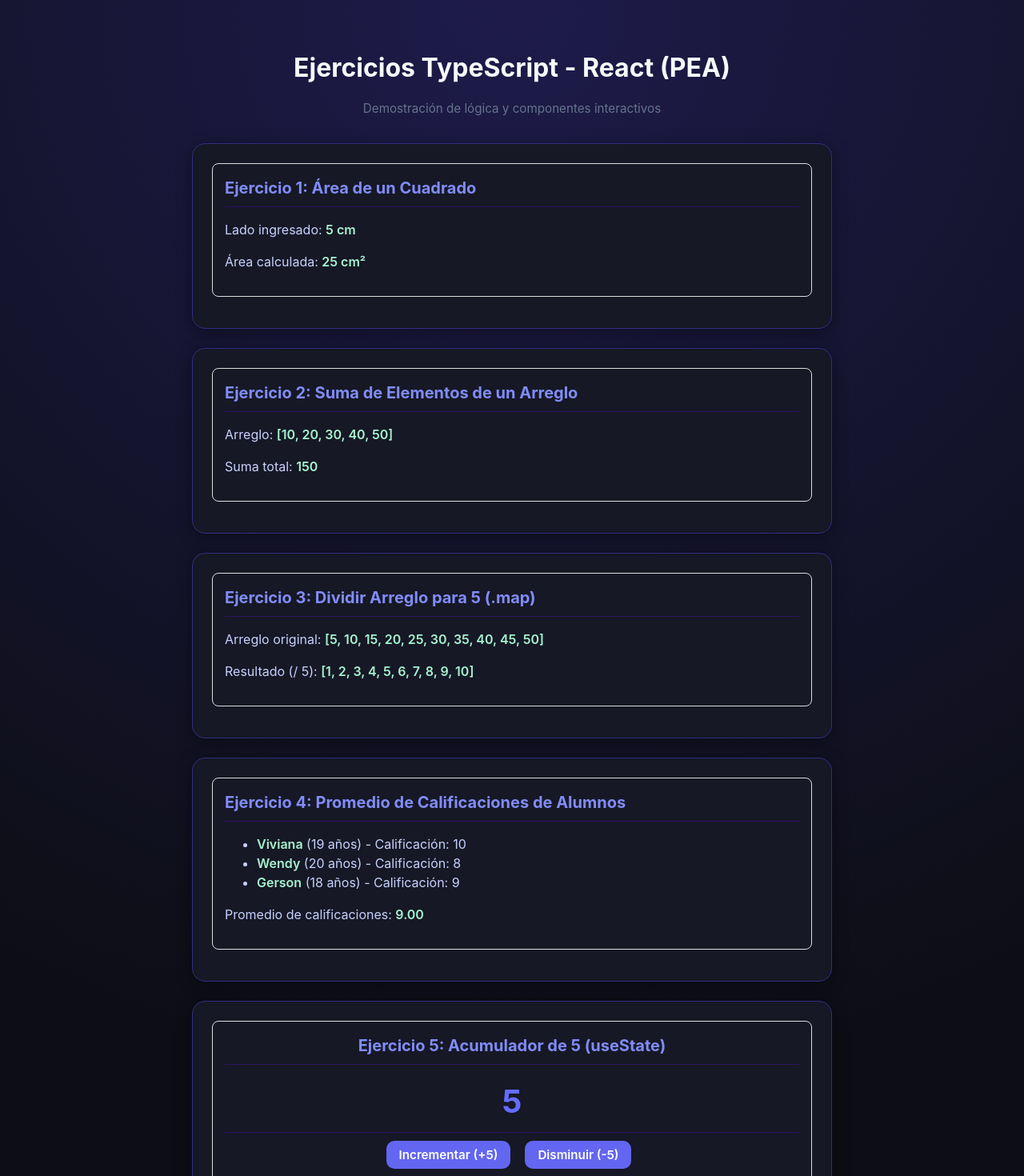
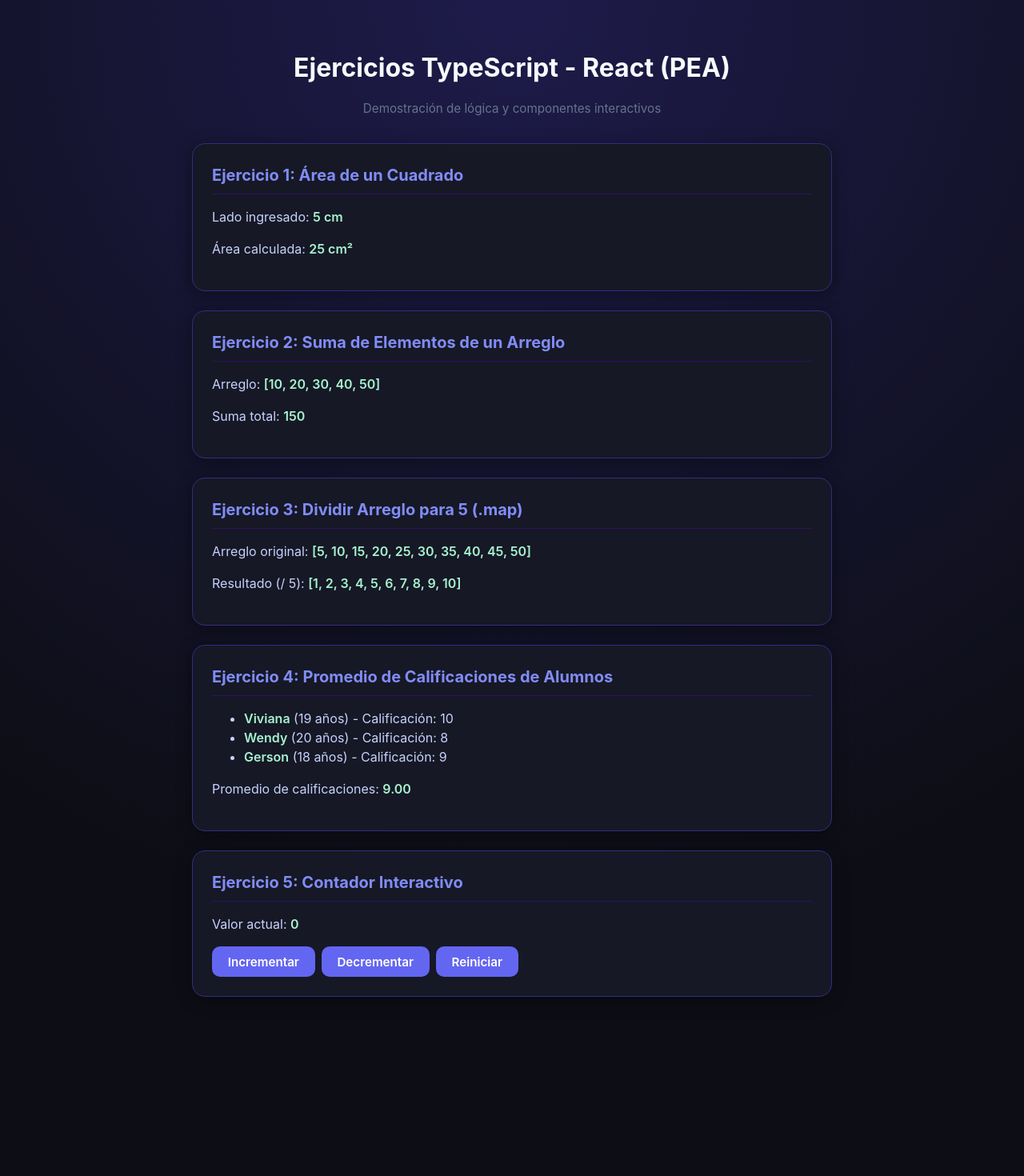
Before and after one commit to JerezGael/gael-jerez-proyecto-react-pea, a React (Vite) app: page / in a window 1280 px wide. Shown: the top 1470 px of the page at 80% size. After the commit the page ends 1310 px from the top, so only its background shows below. Built offline with nearby package versions, Linux system fonts and the light colour scheme.

Commit message:
docs: adición de comentarios explicativos en componentes JSX

```diff
--- a/src/components/Ejercicio1.jsx
+++ b/src/components/Ejercicio1.jsx
@@ -1,18 +1,16 @@
-import React from 'react';
+// Componente para calcular el área de un cuadrado
+export const Ejercicio1 = () => {
+  // Definición del lado del cuadrado en centímetros
+  const lado = 5;
 
-export const Ejercicio1 = () => {
-  // Función con parámetros para calcular el área de un cuadrado
-  const calcularAreaCuadrado = (lado) => {
-    return lado * lado;
-  };
-
-  const ladoEjemplo = 5;
+  // Cálculo de la superficie (fórmula: lado * lado)
+  const area = lado * lado;
 
   return (
-    <div style={{ padding: '15px', border: '1px solid #ddd', borderRadius: '8px', marginBottom: '15px' }}>
+    <div>
       <h3>Ejercicio 1: Área de un Cuadrado</h3>
-      <p>Lado ingresado: <strong>{ladoEjemplo} cm</strong></p>
-      <p>Área calculada: <strong>{calcularAreaCuadrado(ladoEjemplo)} cm²</strong></p>
+      <p>Lado ingresado: <strong>{lado} cm</strong></p>
+      <p>Área calculada: <strong>{area} cm²</strong></p>
     </div>
   );
-};// Commit 2
+};
--- a/src/components/Ejercicio2.jsx
+++ b/src/components/Ejercicio2.jsx
@@ -1,18 +1,16 @@
-import React from 'react';
-
+// Componente para sumar los elementos de un arreglo numérico
 export const Ejercicio2 = () => {
-  // Función que recibe un arreglo y retorna la suma de sus elementos
-  const sumarArreglo = (arr) => {
-    return arr.reduce((total, num) => total + num, 0);
-  };
-
+  // Lista de números a procesar
   const numeros = [10, 20, 30, 40, 50];
 
+  // Acumulación de valores utilizando el método .reduce()
+  const suma = numeros.reduce((acc, curr) => acc + curr, 0);
+
   return (
-    <div style={{ padding: '15px', border: '1px solid #ddd', borderRadius: '8px', marginBottom: '15px' }}>
+    <div>
       <h3>Ejercicio 2: Suma de Elementos de un Arreglo</h3>
       <p>Arreglo: <strong>[{numeros.join(', ')}]</strong></p>
-      <p>Suma total: <strong>{sumarArreglo(numeros)}</strong></p>
+      <p>Suma total: <strong>{suma}</strong></p>
     </div>
   );
-};// Commit 3
+};
--- a/src/components/Ejercicio3.jsx
+++ b/src/components/Ejercicio3.jsx
@@ -1,17 +1,16 @@
-import React from 'react';
+// Componente para transformar una lista dividiendo sus elementos entre 5
+export const Ejercicio3 = () => {
+  // Arreglo numérico base
+  const arregloOriginal = [5, 10, 15, 20, 25, 30, 35, 40, 45, 50];
 
-export const Ejercicio3 = () => {
-  // Arreglo original proporcionado en la guía
-  const arreglo = [5, 10, 15, 20, 25, 30, 35, 40, 45, 50];
-
-  // Función empleando el método map para dividir cada valor para 5
-  const arregloDividido = arreglo.map((num) => num / 5);
+  // Generación de un nuevo arreglo transformado usando .map()
+  const arregloDividido = arregloOriginal.map((num) => num / 5);
 
   return (
-    <div style={{ padding: '15px', border: '1px solid #ddd', borderRadius: '8px', marginBottom: '15px' }}>
+    <div>
       <h3>Ejercicio 3: Dividir Arreglo para 5 (.map)</h3>
-      <p>Arreglo original: <strong>[{arreglo.join(', ')}]</strong></p>
+      <p>Arreglo original: <strong>[{arregloOriginal.join(', ')}]</strong></p>
       <p>Resultado (/ 5): <strong>[{arregloDividido.join(', ')}]</strong></p>
     </div>
   );
-};// Commit 4
+};
--- a/src/components/Ejercicio4.jsx
+++ b/src/components/Ejercicio4.jsx
@@ -1,35 +1,23 @@
-import React from 'react';
-
+// Componente para procesar y renderizar datos de estudiantes
 export const Ejercicio4 = () => {
-  // Arreglo de objetos "alumno" según las especificaciones
+  // Arreglo de objetos con la información de los alumnos
   const alumnos = [
-    {
-      name: 'Viviana',
-      edad: 19,
-      calificacion: 10,
-    },
-    {
-      name: 'Wendy',
-      edad: 20,
-      calificacion: 8,
-    },
-    {
-      name: 'Gerson',
-      edad: 18,
-      calificacion: 9,
-    },
+    { name: 'Viviana', edad: 19, calificacion: 10 },
+    { name: 'Wendy', edad: 20, calificacion: 8 },
+    { name: 'Gerson', edad: 18, calificacion: 9 },
   ];
 
-  // Función para calcular el promedio de las calificaciones
+  // Función para obtener el promedio con dos decimales usando .reduce()
   const calcularPromedio = (listaAlumnos) => {
     const sumaTotal = listaAlumnos.reduce((acc, alumno) => acc + alumno.calificacion, 0);
     return (sumaTotal / listaAlumnos.length).toFixed(2);
   };
 
   return (
-    <div style={{ padding: '15px', border: '1px solid #ddd', borderRadius: '8px', marginBottom: '15px' }}>
+    <div>
       <h3>Ejercicio 4: Promedio de Calificaciones de Alumnos</h3>
       <ul>
+        {/* Renderizado dinámico de la lista de alumnos */}
         {alumnos.map((alumno, index) => (
           <li key={index}>
             <strong>{alumno.name}</strong> ({alumno.edad} años) - Calificación: {alumno.calificacion}
@@ -39,4 +27,4 @@ export const Ejercicio4 = () => {
       <p>Promedio de calificaciones: <strong>{calcularPromedio(alumnos)}</strong></p>
     </div>
   );
-};// Commit 5
+};
--- a/src/components/Ejercicio5.jsx
+++ b/src/components/Ejercicio5.jsx
@@ -1,29 +1,19 @@
-import React, { useState } from 'react';
+import { useState } from 'react';
 
+// Componente interactivo que maneja un contador mediante un hook de estado
 export const Ejercicio5 = () => {
-  // Hook useState para iniciar el acumulador en 5
-  const [acumulador, setAcumulador] = useState(5);
-
-  const incrementar = () => {
-    setAcumulador(acumulador + 5);
-  };
-
-  const disminuir = () => {
-    setAcumulador(acumulador - 5);
-  };
+  // Estado local para almacenar el valor numérico del contador
+  const [contador, setContador] = useState(0);
 
   return (
-    <div style={{ padding: '15px', border: '1px solid #ddd', borderRadius: '8px', textAlign: 'center' }}>
-      <h3>Ejercicio 5: Acumulador de 5 (useState)</h3>
-      <h2 style={{ fontSize: '2.5rem', color: '#646cff', margin: '10px 0' }}>{acumulador}</h2>
-      <div style={{ display: 'flex', gap: '10px', justifyContent: 'center' }}>
-        <button onClick={incrementar} style={{ padding: '8px 16px', cursor: 'pointer' }}>
-          Incrementar (+5)
-        </button>
-        <button onClick={disminuir} style={{ padding: '8px 16px', cursor: 'pointer' }}>
-          Disminuir (-5)
-        </button>
-      </div>
+    <div>
+      <h3>Ejercicio 5: Contador Interactivo</h3>
+      <p>Valor actual: <strong>{contador}</strong></p>
+
+      {/* Botones con eventos onClick para modificar el estado */}
+      <button onClick={() => setContador(contador + 1)}>Incrementar</button>
+      <button onClick={() => setContador(contador - 1)}>Decrementar</button>
+      <button onClick={() => setContador(0)}>Reiniciar</button>
     </div>
   );
-};// Commit 6
+};
```
